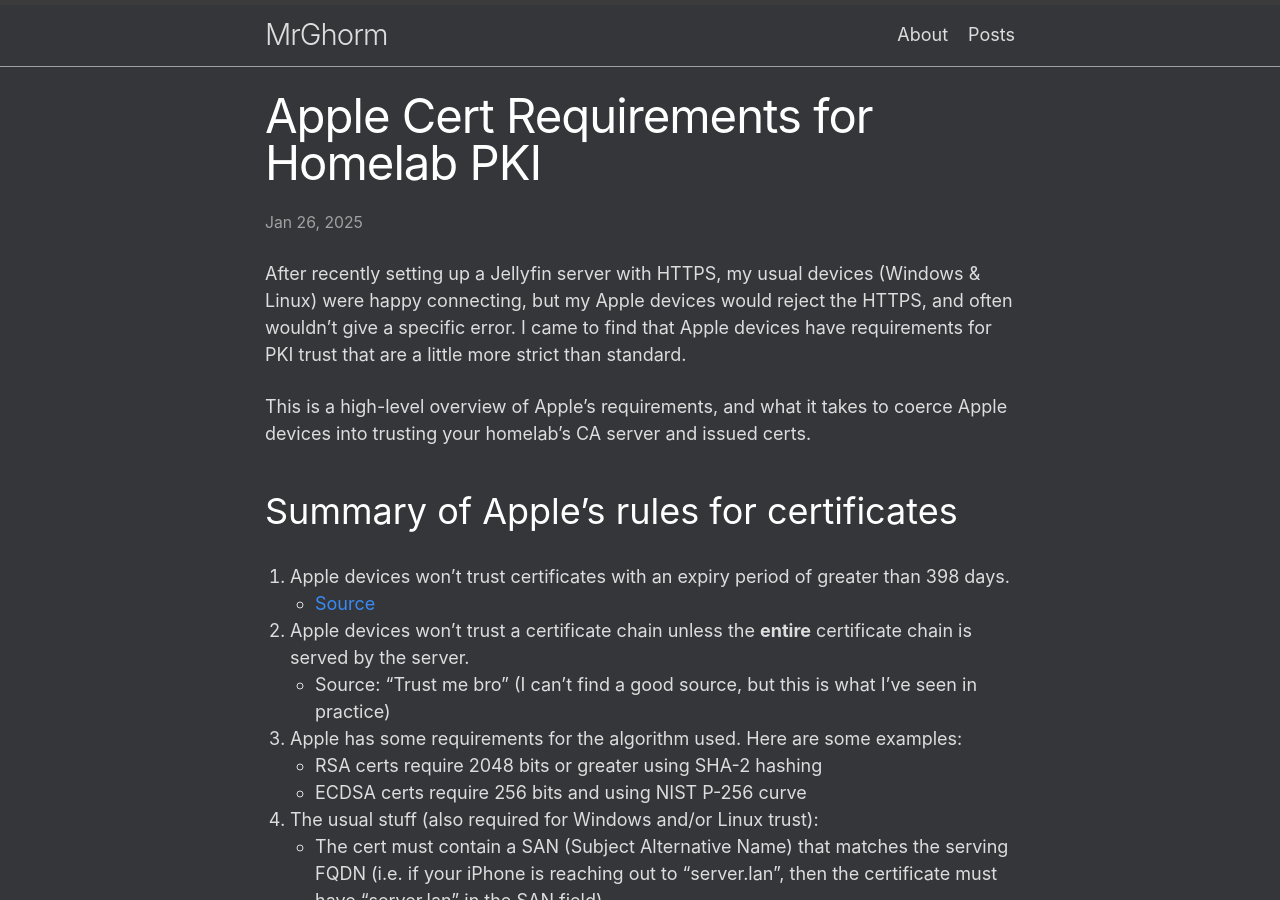
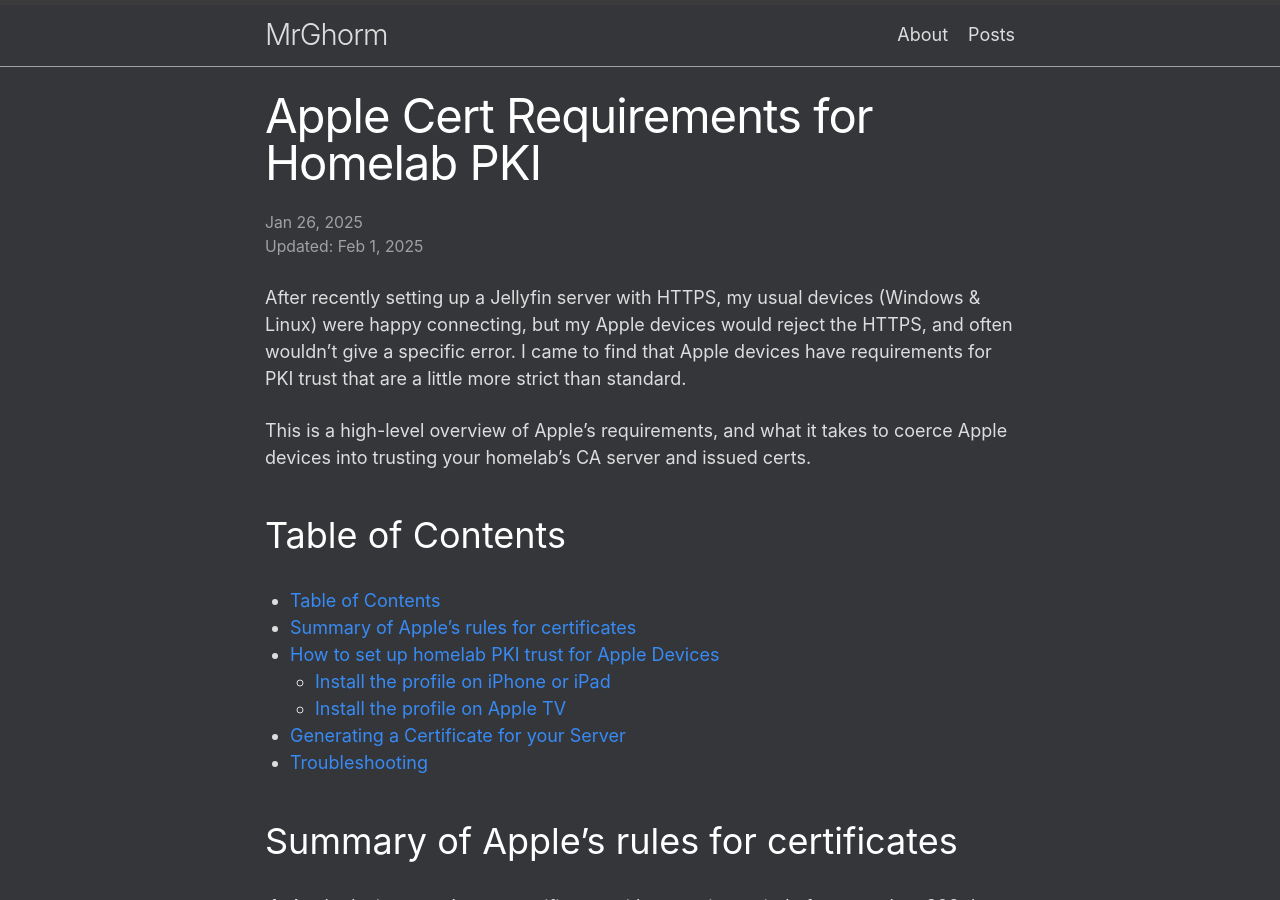
Before and after one commit to mrghorm/mrghorm.com, a Jekyll site: the page built from _posts/2025-01-26-Apple-Trust-with-Home-Lab-PKI.md, in a window 1280 px wide and 900 px high. Built offline with Jekyll 4.4.1, drawn with Linux system fonts in a browser that asks for light colours.

Commit message:
Add support for table of contents; add table of contents to existing post

```diff
--- a/_config.yml
+++ b/_config.yml
@@ -37,6 +37,9 @@ plugins:
   - jekyll-feed
 show_excerpts: true
 
+# GitHub Pages uses kramdown
+markdown: kramdown
+
 # Settings recommended by GitHub.com setup guide for GitHub Pages with Jekyll
 # From https://docs.github.com/en/pages/setting-up-a-github-pages-site-with-jekyll/creating-a-github-pages-site-with-jekyll
 
--- a/_posts/2025-01-26-Apple-Trust-with-Home-Lab-PKI.md
+++ b/_posts/2025-01-26-Apple-Trust-with-Home-Lab-PKI.md
@@ -2,6 +2,7 @@
 layout: post
 title: Apple Cert Requirements for Homelab PKI
 excerpt_separator: <!--more-->
+updated_date: 2025-02-01
 ---
 
 After recently setting up a Jellyfin server with HTTPS, my usual devices (Windows & Linux) were happy connecting, but my Apple devices would reject the HTTPS, and often wouldn't give a specific error.  I came to find that Apple devices have requirements for PKI trust that are a little more strict than standard.
@@ -9,6 +10,11 @@ After recently setting up a Jellyfin server with HTTPS, my usual devices (Window
 This is a high-level overview of Apple's requirements, and what it takes to coerce Apple devices into trusting your homelab's CA server and issued certs.
 
 <!--more-->
+
+# Table of Contents
+
+* TOC
+{:toc}
 
 # Summary of Apple's rules for certificates
 
```
